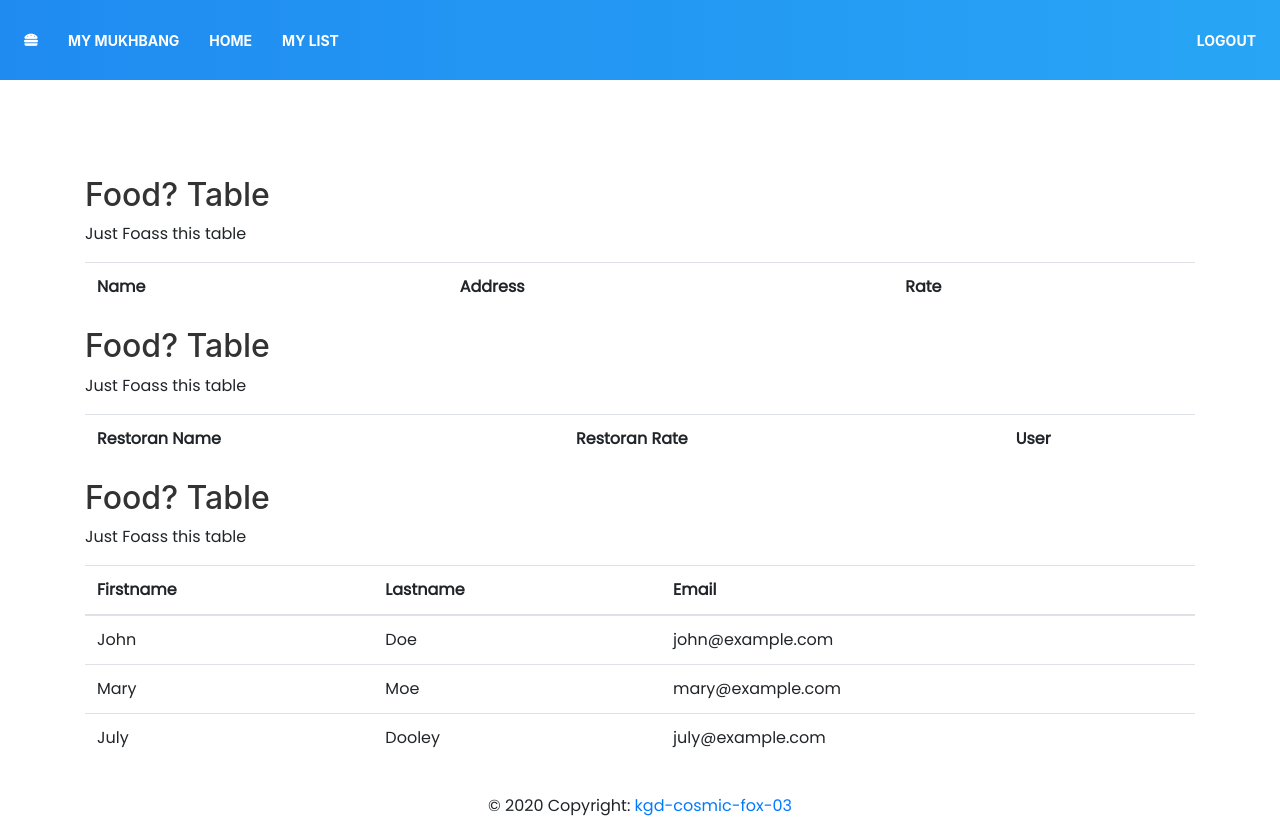
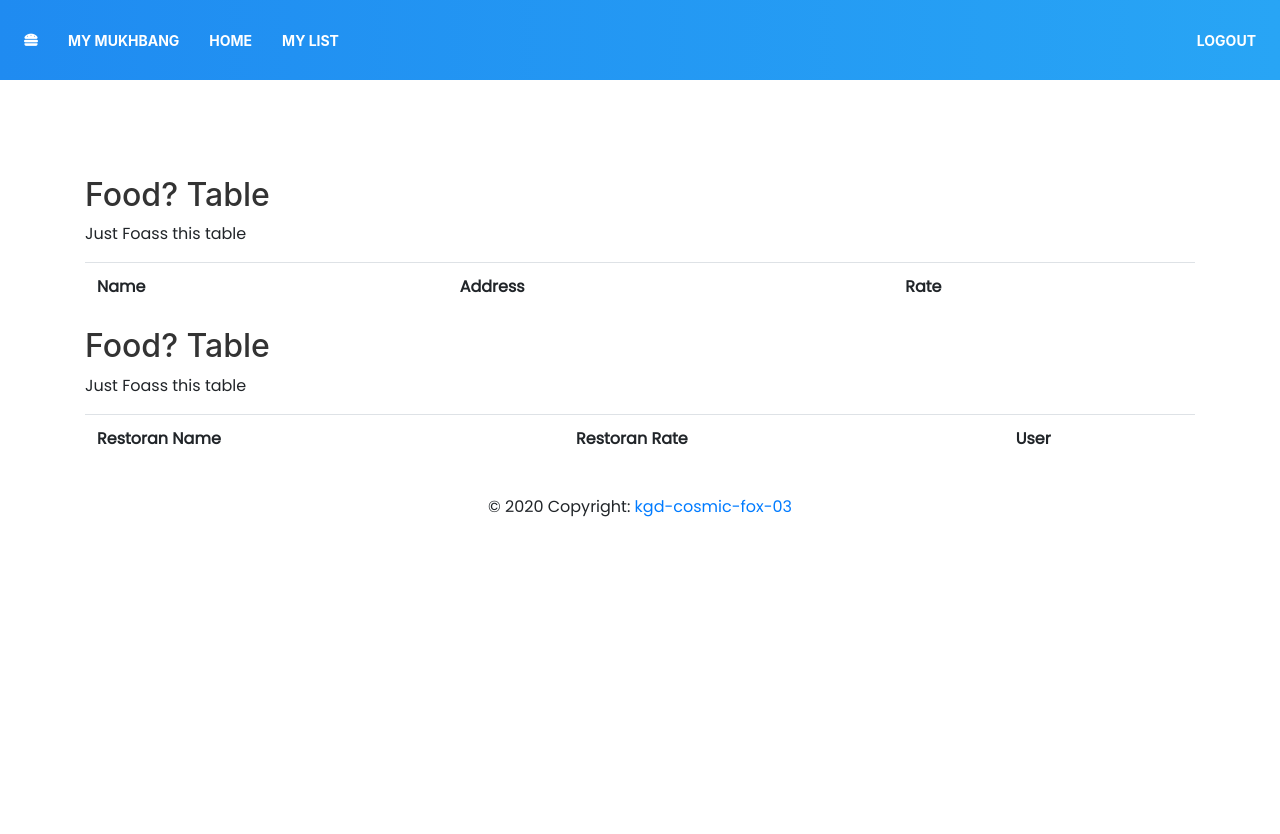
Before and after one commit to ghibah-fox-01/resto-the-explorer-client, a website: page dashboard.html in a window 1280 px wide. After the commit the page ends 800 px from the top, so only its background shows below. Drawn offline with nearby package versions, Linux system fonts and the light colour scheme; some packages are replaced by stand-ins of ours; a script that the page names is missing.

Commit message:
refactor-again next on fav-list fetching

```diff
--- a/dashboard.html
+++ b/dashboard.html
@@ -73,43 +73,6 @@
     </section>
     <!-- ************************************************************************** -->
 
-
-
-    <!-- ************************************************************************** -->
-    <section id="Food">
-    <div class="container">
-  <h2>Food? Table</h2>
-  <p>Just Foass this table</p>
-  <table class="table">
-    <thead>
-      <tr>
-        <th>Firstname</th>
-        <th>Lastname</th>
-        <th>Email</th>
-      </tr>
-    </thead>
-    <tbody>
-      <tr>
-        <td>John</td>
-        <td>Doe</td>
-        <td>john@example.com</td>
-      </tr>
-      <tr>
-        <td>Mary</td>
-        <td>Moe</td>
-        <td>mary@example.com</td>
-      </tr>
-      <tr>
-        <td>July</td>
-        <td>Dooley</td>
-        <td>july@example.com</td>
-      </tr>
-    </tbody>
-  </table>
-</div>
-  </section>
-  <!-- ************************************************************************** -->
-
   <footer class="page-footer font-small blue">
 
 
--- a/main.js
+++ b/main.js
@@ -106,7 +106,8 @@ function fetchFav(){
     console.log('done')
   })
 }
-
+// next on restoran fav list. cari di backend cara fetch nya
+// next edit form. then it's done
 
 function onSignIn(googleUser) {
   // Useful data for your client-side scripts:
```
